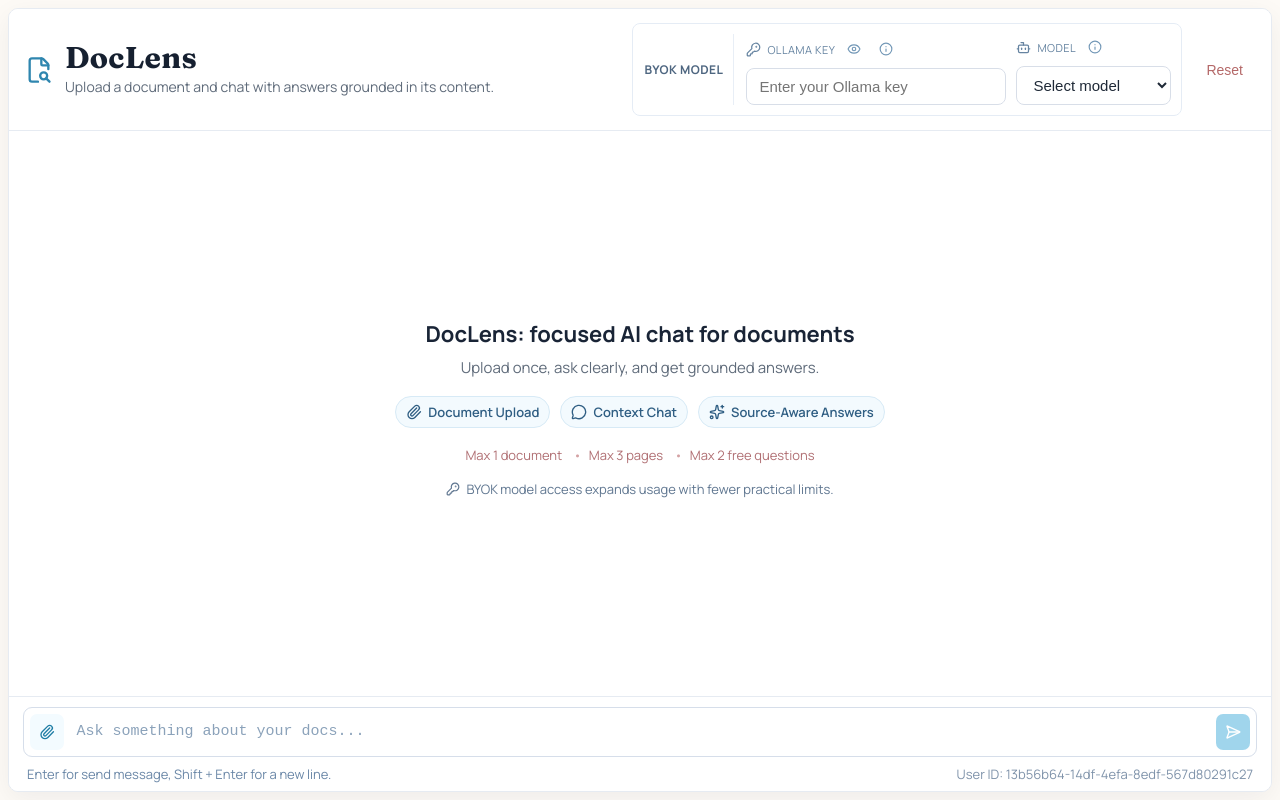
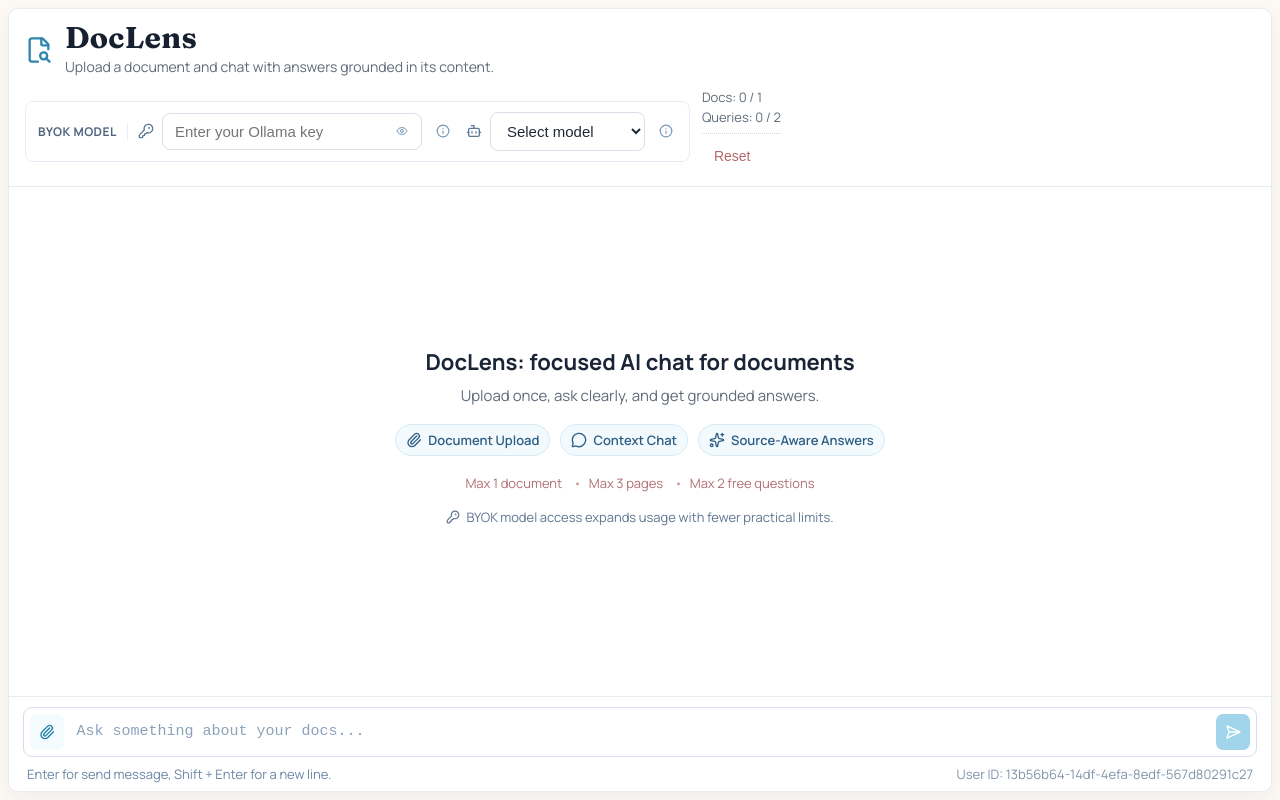
Before and after one commit to jayyprajapati/DocLens, a React (Vite) app in the folder frontend/: page / in a window 1280 px wide. Built offline with nearby package versions, Linux system fonts and the light colour scheme.

Commit message:
feat: Enhance usage tracking and feedback in chat and document handling components

```diff
--- a/frontend/src/App.css
+++ b/frontend/src/App.css
@@ -96,11 +96,18 @@
   display: flex;
   flex-direction: row;
   align-items: stretch;
-  gap: 12px;
+  gap: 10px;
   border: 1px solid #e5ecf5;
   border-radius: 8px;
   padding: 10px;
   background: #fff;
+}
+
+.byok-controls {
+  width: auto;
+  display: flex;
+  align-items: center;
+  gap: 10px;
 }
 
 .byok-title {
@@ -118,15 +125,73 @@
   white-space: nowrap;
 }
 
-.byok-controls {
-  width: auto;
-  align-items: flex-end;
+.control-row {
+  display: flex;
+  align-items: center;
+  gap: 8px;
+}
+
+.control-leading-icon {
+  color: #5d7894;
+  flex-shrink: 0;
+}
+
+.input-with-inline-action {
+  position: relative;
+  flex: 1;
+  min-width: 0;
+}
+
+.input-key-inline {
+  width: 100%;
+  padding-right: 38px;
+}
+
+.inline-input-action {
+  position: absolute;
+  top: 50%;
+  right: 8px;
+  transform: translateY(-50%);
+  border: none;
+  background: transparent;
+  color: #7398b7;
+  width: 24px;
+  height: 24px;
+  border-radius: 6px;
+  display: inline-flex;
+  align-items: center;
+  justify-content: center;
+  cursor: pointer;
+}
+
+.inline-input-action:hover {
+  color: var(--accent-700);
+  background: var(--accent-050);
 }
 
 .header-reset-wrap {
   display: flex;
-  align-items: center;
+  align-items: stretch;
   justify-content: center;
+}
+
+.reset-usage-stack {
+  display: flex;
+  flex-direction: column;
+  align-items: flex-start;
+  gap: 4px;
+}
+
+.usage-line {
+  color: #5f6b7a;
+  font-size: 13px;
+  line-height: 1.2;
+}
+
+.reset-divider {
+  width: 100%;
+  border-top: 1px dotted #cdd8e6;
+  margin: 4px 0 2px;
 }
 
 .field-group {
@@ -418,6 +483,31 @@
   min-width: 12px;
 }
 
+.processing-indicator {
+  align-self: flex-start;
+  display: inline-flex;
+  align-items: center;
+  gap: 9px;
+  font-size: 14px;
+  color: #5c6f84;
+  padding: 4px 0 2px;
+}
+
+.processing-spinner {
+  width: 14px;
+  height: 14px;
+  border-radius: 50%;
+  border: 2px solid #d5e5f1;
+  border-top-color: #2f86af;
+  animation: spin 0.75s linear infinite;
+}
+
+@keyframes spin {
+  to {
+    transform: rotate(360deg);
+  }
+}
+
 .message-row {
   display: flex;
   align-items: flex-start;
@@ -694,6 +784,10 @@
   box-shadow: none;
 }
 
+.chat-input:disabled {
+  cursor: not-allowed;
+}
+
 .composer-button {
   width: 36px;
   height: 36px;
@@ -758,6 +852,27 @@
   padding: 7px 14px 8px;
   font-size: 13px;
   color: #6a87a7;
+}
+
+.inline-feedback {
+  padding: 8px 14px;
+  border-top: 1px solid #e4edf5;
+  font-size: 13px;
+}
+
+.inline-feedback-warning {
+  color: #8d6a1f;
+  background: #fffaf0;
+}
+
+.inline-feedback-error {
+  color: #8e4545;
+  background: #fff5f5;
+}
+
+.inline-feedback-success {
+  color: #2f6b47;
+  background: #f3fbf7;
 }
 
 .modal-overlay {
@@ -848,7 +963,7 @@
 
   .header-reset-wrap {
     width: 100%;
-    justify-content: center;
+    justify-content: flex-start;
   }
 
   .byok-section {
@@ -856,14 +971,11 @@
     gap: 8px;
   }
 
-  .byok-title {
-    justify-content: center;
-    border-bottom: none;
-    border-right: 1px solid #e8eef6;
-    padding: 0 8px 0 2px;
+  .byok-controls {
+    width: auto;
   }
 
-  .byok-controls {
+  .control-row {
     width: auto;
   }
 
--- a/frontend/src/App.jsx
+++ b/frontend/src/App.jsx
@@ -14,6 +14,34 @@ const STORAGE_KEYS = {
 }
 
 const DEFAULT_MODEL = ''
+const FREE_LIMITS = { docs: 1, queries: 2 }
+const BYOK_LIMITS = { docs: 5, queries: null }
+
+function getFallbackLimits(apiKey) {
+  return apiKey?.trim() ? BYOK_LIMITS : FREE_LIMITS
+}
+
+function getInitialUsage(apiKey) {
+  return {
+    docs: 0,
+    queries: 0,
+    limits: getFallbackLimits(apiKey),
+  }
+}
+
+function getUsageFromPayload(payload) {
+  if (!payload || typeof payload !== 'object' || !payload.usage || typeof payload.usage !== 'object') {
+    return null
+  }
+
+  return payload.usage
+}
+
+function waitForNextFrame() {
+  return new Promise((resolve) => {
+    requestAnimationFrame(() => resolve())
+  })
+}
 
 function parseErrorMessage(rawMessage) {
   if (!rawMessage) {
@@ -112,12 +140,16 @@ function App() {
 
     return storedModel
   })
-  const [messages, setMessages] = useState([])
+  const [chat, setChat] = useState([])
   const [documents, setDocuments] = useState([])
-  const [isSending, setIsSending] = useState(false)
-  const [isUploading, setIsUploading] = useState(false)
+  const [loadingState, setLoadingState] = useState('idle')
+  const [loadingTask, setLoadingTask] = useState('query')
+  const [usage, setUsage] = useState(() => getInitialUsage(localStorage.getItem(STORAGE_KEYS.apiKey) || ''))
+  const [inlineFeedback, setInlineFeedback] = useState(null)
   const [documentPendingDeletion, setDocumentPendingDeletion] = useState(null)
   const [isDeletingDocument, setIsDeletingDocument] = useState(false)
+
+  const inputLocked = loadingState !== 'idle'
 
   useEffect(() => {
     localStorage.setItem(STORAGE_KEYS.apiKey, apiKey)
@@ -127,14 +159,55 @@ function App() {
     localStorage.setItem(STORAGE_KEYS.model, model)
   }, [model])
 
+  useEffect(() => {
+    setUsage((previousUsage) => ({
+      ...previousUsage,
+      limits: getFallbackLimits(apiKey),
+    }))
+  }, [apiKey])
+
   const addMessage = (message) => {
-    setMessages((previousMessages) => [...previousMessages, message])
+    setChat((previousMessages) => [...previousMessages, message])
+  }
+
+  const updateUsage = (payload) => {
+    const usagePayload = getUsageFromPayload(payload)
+    if (!usagePayload) {
+      return
+    }
+
+    setUsage((previousUsage) => {
+      const nextDocs = Number.isFinite(Number(usagePayload.docs))
+        ? Number(usagePayload.docs)
+        : previousUsage.docs
+      const nextQueries = Number.isFinite(Number(usagePayload.queries))
+        ? Number(usagePayload.queries)
+        : previousUsage.queries
+
+      const nextLimits = usagePayload.limits && typeof usagePayload.limits === 'object'
+        ? {
+            docs: usagePayload.limits.docs ?? getFallbackLimits(apiKey).docs,
+            queries:
+              usagePayload.limits.queries === undefined
+                ? getFallbackLimits(apiKey).queries
+                : usagePayload.limits.queries,
+          }
+        : previousUsage.limits
+
+      return {
+        docs: nextDocs,
+        queries: nextQueries,
+        limits: nextLimits,
+      }
+    })
   }
 
   const handleSend = async (text) => {
-    if (!text.trim() || isSending) {
+    if (!text.trim() || inputLocked) {
       return
     }
+
+    setInlineFeedback(null)
 
     addMessage({
       id: uuidv4(),
@@ -142,16 +215,19 @@ function App() {
       content: text,
     })
 
-    addMessage({
-      id: uuidv4(),
-      role: 'system',
-      tone: 'ack',
-      content: 'Processing your question...'
-    })
+    setLoadingTask('query')
+    setLoadingState('retrieving')
 
-    setIsSending(true)
     try {
       const result = await query(text, userId, apiKey, model)
+      updateUsage(result)
+
+      const generationTimeMs = Number(result?.meta?.generation_time)
+      if (Number.isFinite(generationTimeMs) && generationTimeMs > 0) {
+        setLoadingState('generating')
+        await waitForNextFrame()
+      }
+
       addMessage({
         id: uuidv4(),
         role: 'assistant',
@@ -160,6 +236,20 @@ function App() {
         sources: Array.isArray(result?.sources) ? result.sources : [],
       })
     } catch (error) {
+      updateUsage(error?.payload)
+
+      if (error?.code === 'QUOTA_EXCEEDED') {
+        const quotaMessage = "You've reached your free limit. Add your API key to continue."
+        setInlineFeedback({ tone: 'warning', content: quotaMessage })
+        addMessage({
+          id: uuidv4(),
+          role: 'system',
+          tone: 'warning',
+          content: quotaMessage,
+        })
+        return
+      }
+
       addMessage({
         id: uuidv4(),
         role: 'system',
@@ -167,25 +257,23 @@ function App() {
         content: `Could not complete your request. ${parseErrorMessage(error?.message)}`,
       })
     } finally {
-      setIsSending(false)
+      setLoadingState('idle')
+      setLoadingTask('query')
     }
   }
 
   const handleUpload = async (file) => {
-    if (!file || isUploading) {
+    if (!file || inputLocked) {
       return
     }
 
-    setIsUploading(true)
-    addMessage({
-      id: uuidv4(),
-      role: 'system',
-      tone: 'ack',
-      content: 'Uploading and processing your document...'
-    })
+    setInlineFeedback(null)
+    setLoadingTask('upload')
+    setLoadingState('retrieving')
 
     try {
       const ingestResult = await ingest(file, userId, apiKey)
+      updateUsage(ingestResult)
       const docId = getDocumentIdFromIngestResponse(ingestResult)
 
       if (!docId) {
@@ -212,6 +300,20 @@ function App() {
         content: 'Document uploaded successfully',
       })
     } catch (error) {
+      updateUsage(error?.payload)
+
+      if (error?.code === 'QUOTA_EXCEEDED') {
+        const uploadLimitMessage = 'Upload limit reached (1 free / 5 with API key)'
+        setInlineFeedback({ tone: 'warning', content: uploadLimitMessage })
+        addMessage({
+          id: uuidv4(),
+          role: 'system',
+          tone: 'warning',
+          content: uploadLimitMessage,
+        })
+        return
+      }
+
       addMessage({
         id: uuidv4(),
         role: 'system',
@@ -219,7 +321,8 @@ function App() {
         content: `Upload failed. ${toPlainLanguageUploadError(error?.message)}`,
       })
     } finally {
-      setIsUploading(false)
+      setLoadingState('idle')
+      setLoadingTask('query')
     }
   }
 
@@ -241,9 +344,13 @@ function App() {
     setUserId(newUserId)
     setApiKey('')
     setModel(DEFAULT_MODEL)
-    setMessages([])
+    setChat([])
     setDocuments([])
     setDocumentPendingDeletion(null)
+    setUsage(getInitialUsage(''))
+    setInlineFeedback(null)
+    setLoadingState('idle')
+    setLoadingTask('query')
   }
 
   const handleRequestRemoveDocument = (document) => {
@@ -303,7 +410,7 @@ function App() {
     }
   }
 
-  const hasConversation = messages.length > 0
+  const hasConversation = chat.length > 0
 
   return (
     <div className="app-page">
@@ -311,24 +418,38 @@ function App() {
         <Header
           apiKey={apiKey}
           model={model}
+          usage={usage}
           onApiKeyChange={setApiKey}
           onModelChange={setModel}
           onReset={handleReset}
         />
-        <ChatWindow messages={messages} isSending={isSending} />
+        <ChatWindow
+          messages={chat}
+          loadingState={loadingState}
+          loadingTask={loadingTask}
+        />
         <InputBar
           onSend={handleSend}
           onUpload={handleUpload}
-          isSending={isSending}
-          isUploading={isUploading}
+          isLocked={inputLocked}
+          loadingState={loadingState}
+          loadingTask={loadingTask}
           documents={documents}
           onRequestRemoveDocument={handleRequestRemoveDocument}
           userId={userId}
         />
 
+        {inlineFeedback && (
+          <div className={`inline-feedback inline-feedback-${inlineFeedback.tone}`} role="status" aria-live="polite">
+            {inlineFeedback.content}
+          </div>
+        )}
+
         {hasConversation && (
           <div className="constraints-inline">
-            Free usage limits: max 2 queries, max 1 document, max 3 pages.
+            {usage.limits?.queries == null
+              ? `Docs: ${usage.docs} / ${usage.limits?.docs ?? 5} • Queries: unlimited`
+              : `Docs: ${usage.docs} / ${usage.limits?.docs ?? 1} • Queries: ${usage.queries} / ${usage.limits?.queries ?? 2}`}
           </div>
         )}
 
--- a/frontend/src/components/Header.jsx
+++ b/frontend/src/components/Header.jsx
@@ -4,9 +4,14 @@ import InfoModal from './InfoModal'
 
 const MODEL_OPTIONS = ['gpt-4o-mini', 'gpt-4o', 'gpt-4.1-mini']
 
-function Header({ apiKey, model, onApiKeyChange, onModelChange, onReset }) {
+function Header({ apiKey, model, usage, onApiKeyChange, onModelChange, onReset }) {
   const [activeModal, setActiveModal] = useState(null)
   const [isApiKeyVisible, setIsApiKeyVisible] = useState(false)
+
+  const docsLimit = usage?.limits?.docs ?? 1
+  const queriesLimit = usage?.limits?.queries
+  const docsUsed = usage?.docs ?? 0
+  const queriesUsed = usage?.queries ?? 0
 
   const closeModal = () => setActiveModal(null)
 
@@ -28,22 +33,31 @@ function Header({ apiKey, model, onApiKeyChange, onModelChange, onReset }) {
 
         <div className="header-main-controls">
           <div className="byok-section" aria-label="BYOK model section">
+            <div className="header-controls byok-controls">
               <div className="byok-title">BYOK Model</div>
 
-            <div className="header-controls byok-controls">
-              <div className="field-group key-group">
-                <label className="field-label" htmlFor="api-key-input">
-                  <KeyRound size={15} aria-hidden="true" />
-                  <span>Ollama key</span>
+              <div className="control-row">
+                <KeyRound size={16} aria-hidden="true" className="control-leading-icon" />
+                <div className="input-with-inline-action">
+                  <input
+                    id="api-key-input"
+                    className="input input-key input-key-inline"
+                    type={isApiKeyVisible ? 'text' : 'password'}
+                    value={apiKey}
+                    placeholder="Enter your Ollama key"
+                    aria-label="Ollama key"
+                    onChange={(event) => onApiKeyChange(event.target.value)}
+                  />
                   <button
                     type="button"
-                    className="icon-button icon-info"
+                    className="inline-input-action"
                     onClick={() => setIsApiKeyVisible((previousValue) => !previousValue)}
                     aria-label={isApiKeyVisible ? 'Hide key' : 'Show key'}
                     title={isApiKeyVisible ? 'Hide key' : 'Show key'}
                   >
-                    {isApiKeyVisible ? <EyeOff size={18} /> : <Eye size={18} />}
+                    {isApiKeyVisible ? <EyeOff size={16} /> : <Eye size={16} />}
                   </button>
+                </div>
                 <button
                   type="button"
                   className="icon-button icon-info"
@@ -52,33 +66,14 @@ function Header({ apiKey, model, onApiKeyChange, onModelChange, onReset }) {
                 >
                   <Info size={18} />
                 </button>
-                </label>
-                <input
-                  id="api-key-input"
-                  className="input input-key"
-                  type={isApiKeyVisible ? 'text' : 'password'}
-                  value={apiKey}
-                  placeholder="Enter your Ollama key"
-                  onChange={(event) => onApiKeyChange(event.target.value)}
-                />
               </div>
 
-              <div className="field-group">
-                <label className="field-label" htmlFor="model-select">
-                  <Bot size={15} aria-hidden="true" />
-                  <span>Model</span>
-                  <button
-                    type="button"
-                    className="icon-button icon-info"
-                    onClick={() => setActiveModal('model')}
-                    aria-label="Model information"
-                  >
-                    <Info size={18} />
-                  </button>
-                </label>
+              <div className="control-row">
+                <Bot size={16} aria-hidden="true" className="control-leading-icon" />
                 <select
                   id="model-select"
                   className="input input-model"
+                  aria-label="Model"
                   value={model}
                   onChange={(event) => onModelChange(event.target.value)}
                 >
@@ -89,14 +84,32 @@ function Header({ apiKey, model, onApiKeyChange, onModelChange, onReset }) {
                     </option>
                   ))}
                 </select>
+
+                <button
+                  type="button"
+                  className="icon-button icon-info"
+                  onClick={() => setActiveModal('model')}
+                  aria-label="Model information"
+                >
+                  <Info size={18} />
+                </button>
               </div>
             </div>
           </div>
 
           <div className="header-reset-wrap">
+            <div className="reset-usage-stack" aria-live="polite">
+              <div className="usage-line">Docs: {docsUsed} / {docsLimit}</div>
+              <div className="usage-line">
+                {queriesLimit == null
+                  ? 'Queries: unlimited'
+                  : `Queries: ${queriesUsed} / ${queriesLimit}`}
+              </div>
+              <div className="reset-divider" aria-hidden="true" />
               <button type="button" className="button button-reset" onClick={() => setActiveModal('reset')}>
                 Reset
               </button>
+            </div>
           </div>
         </div>
       </header>
```
Also changed, not shown: frontend/src/components/ChatWindow.jsx (+15 -13 lines), frontend/src/components/InputBar.jsx (+14 -11 lines), frontend/src/services/api.js (+11 -1 lines). Lines whose indentation alone changed are shown as unchanged.
